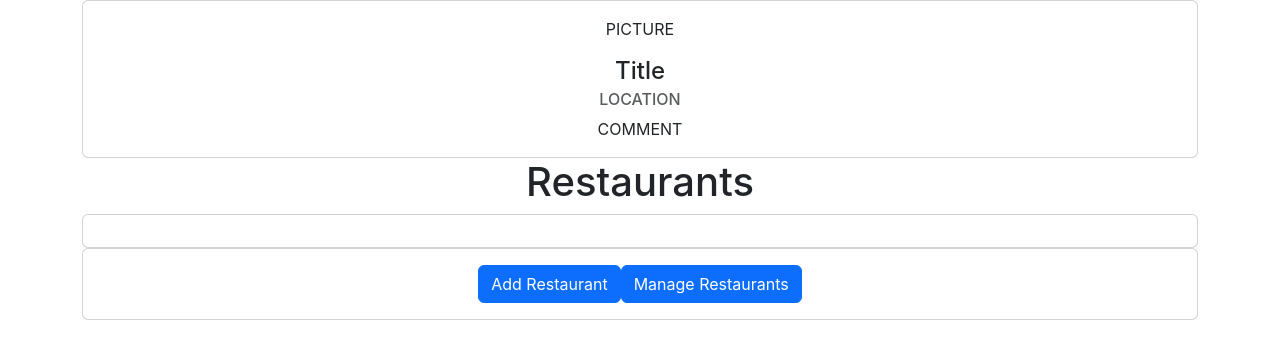
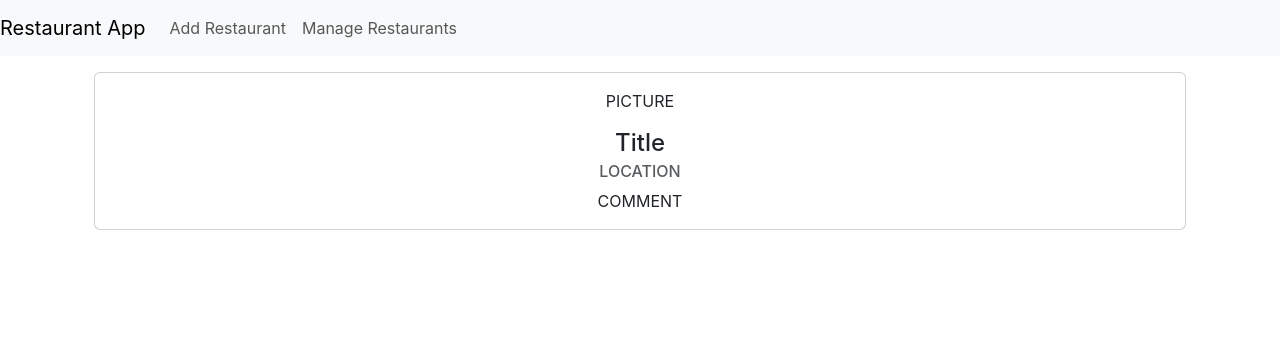
Before and after one commit to Cremacious/greg-lunch-o-matic, a React (Create React App) app: page /restaurant/1 in a window 1280 px wide. Shown: the top 358 px of the page. Built offline with nearby package versions, Linux system fonts and the light colour scheme.

Commit message:
Updated front page design with proper router layout.

```diff
--- a/src/App.js
+++ b/src/App.js
@@ -2,30 +2,38 @@ import React from 'react';
 import { BrowserRouter as Router, Routes, Route, Link } from 'react-router-dom';
 import { Restaurants } from './features/restaurants/Restaurants';
 import { RestaurantForm } from './features/restaurants/RestaurantForm';
-import {Restaurant} from './features/restaurants/Restaurant';
+import { Restaurant } from './features/restaurants/Restaurant';
 import './App.css';
 
 function App() {
   return (
     <Router>
       <div className="App">
-        <Routes>
-          <Route path="/" element={<RestaurantForm />} />
-          <Route path="/restaurants" element={<Restaurants />} />
-        </Routes>
-      <Restaurant />
-      <Restaurants />
-        <div className="container">
-          <div className="card">
-            <div className="card-body">
-              <Link to="/" className="btn btn-primary">
-                Add Restaurant
-              </Link>
-              <Link to="/restaurants" className="btn btn-primary">
-                Manage Restaurants
-              </Link>
-            </div>
+        <nav className="navbar navbar-expand-lg navbar-light bg-light">
+          <Link className="navbar-brand" to="/">
+            Restaurant App
+          </Link>
+          <div className="collapse navbar-collapse">
+            <ul className="navbar-nav mr-auto">
+              <li className="nav-item">
+                <Link className="nav-link" to="/">
+                  Add Restaurant
+                </Link>
+              </li>
+              <li className="nav-item">
+                <Link className="nav-link" to="/restaurants">
+                  Manage Restaurants
+                </Link>
+              </li>
+            </ul>
           </div>
+        </nav>
+        <div className="container mt-3">
+          <Routes>
+            <Route path="/" element={<RestaurantForm />} />
+            <Route path="/restaurants" element={<Restaurants />} />
+            <Route path="/restaurant/:id" element={<Restaurant />} />
+          </Routes>
         </div>
       </div>
     </Router>
--- a/src/features/restaurants/Restaurant.js
+++ b/src/features/restaurants/Restaurant.js
@@ -5,14 +5,19 @@ import { selectRestaurants } from './restaurantsSlice';
 export function Restaurant() {
   const restaurants = useSelector(selectRestaurants);
 
-
-
   return (
     <div>
       <div class="container">
         <div class="card">
           <div class="card-body">
-
+            {restaurants.map((restaurant) => (
+              <div>
+                <h4 class="text-center card-title">{restaurant.name}</h4>
+                <h6 class="text-muted card-subtitle mb-2">
+                  {restaurant.location}
+                </h6>
+              </div>
+            ))}
             <p>PICTURE</p>
             <h4 class="text-center card-title">Title</h4>
             <h6 class="text-muted card-subtitle mb-2">LOCATION</h6>
```
